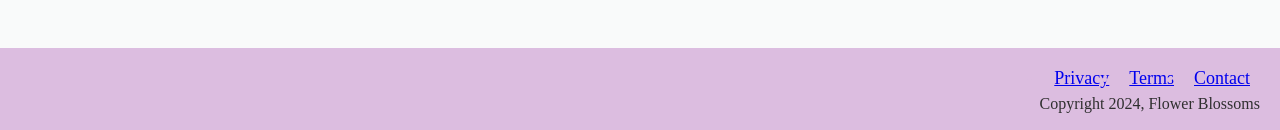
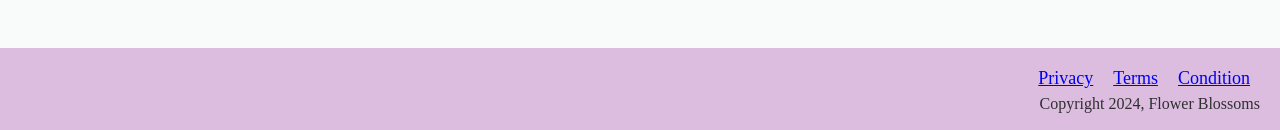
Before and after one commit to Fikrat2002/product-landing, a plain HTML site: page index.html in a window 1280 px wide. Shown: the part 1823-1953 px from the top of the page. Drawn offline with nearby package versions, Linux system fonts and the light colour scheme.

Commit message:
changes made in html,css and readme file

```diff
--- a/index.html
+++ b/index.html
@@ -94,7 +94,7 @@
           <ul>
           <li><a href="#">Privacy</a></li>
           <li><a href="#">Terms</a></li>
-          <li><a href="#">Contact</a></li>
+          <li><a href="#">Condition</a></li>
         </ul>
         <span>Copyright 2024, Flower Blossoms</span>
       </footer>
--- a/styles.css
+++ b/styles.css
@@ -192,6 +192,8 @@ footer {
 footer > ul {
   display: flex;
   justify-content: flex-end;
+  list-style: none;
+  color: var(--text);
 }
 
 footer > ul > li {
```
Also changed, not shown: 1 other file.
